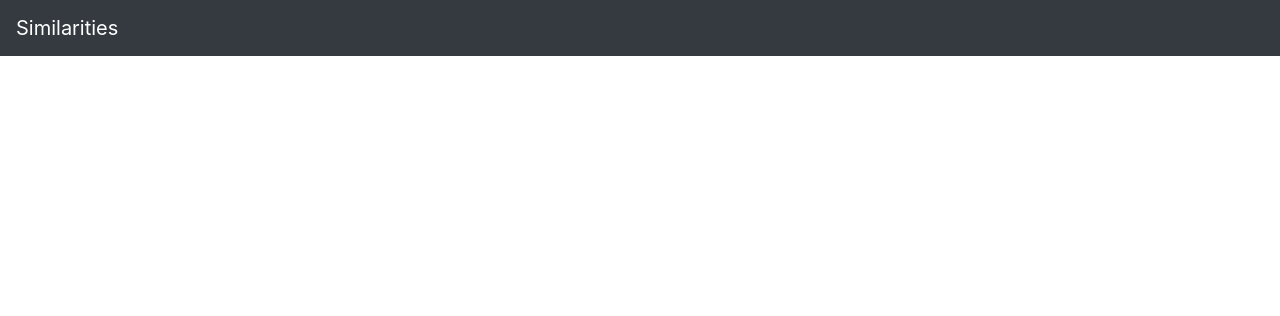
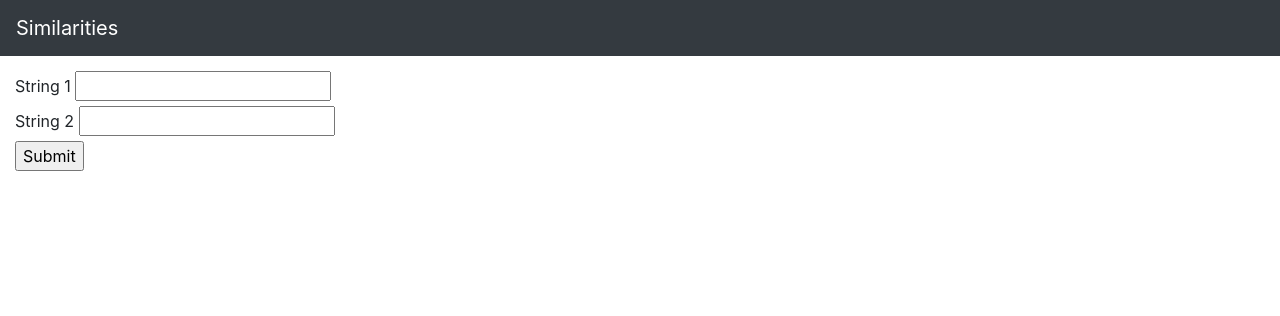
Before and after one commit to chiptus/cs50x-solutions, a Flask app: page / in a window 1280 px wide. Shown: the top 316 px of the page. Run offline with Flask 2, Linux system fonts and the light colour scheme; some libraries are stand-ins or nearby versions.

Commit message:
make simple form

```diff
--- a/pset6/similarities/templates/index.html
+++ b/pset6/similarities/templates/index.html
@@ -2,6 +2,17 @@
 
 {% block body %}
 
-    <!-- TODO -->
+
+    <form class="form" action="/score" method="POST">
+        <div class="string1-input-container">
+            <label class="string1-label" for="string1">String 1</label>
+            <input class="string1-input" id="string1"/>
+        </div>
+        <div class="string2-input-container">
+            <label class="string2-label" for="string2">String 2</label>
+            <input class="string2-input" id="string2"/>
+        </div>
+        <div class="buttons"><button type="submit">Submit</button></div>
+    </form>
 
 {% endblock %}
```
